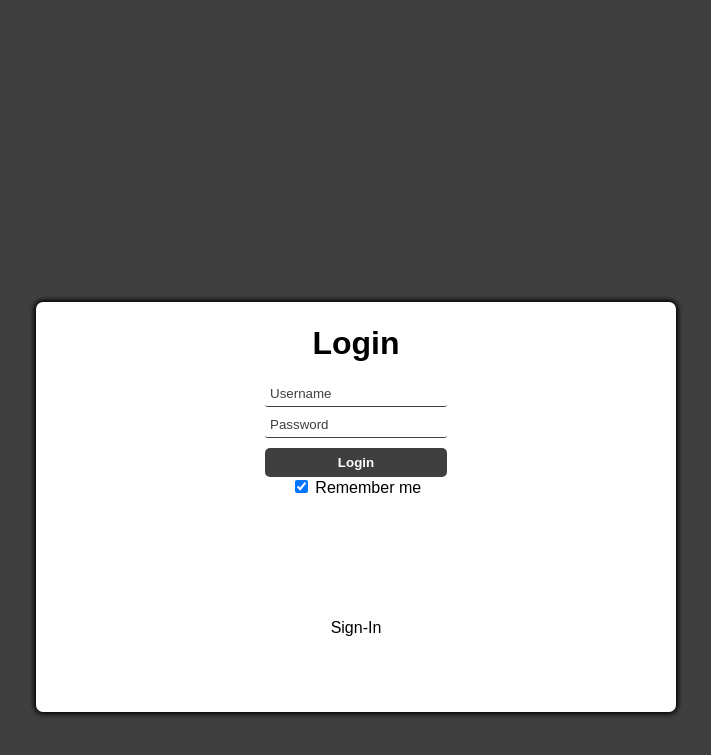
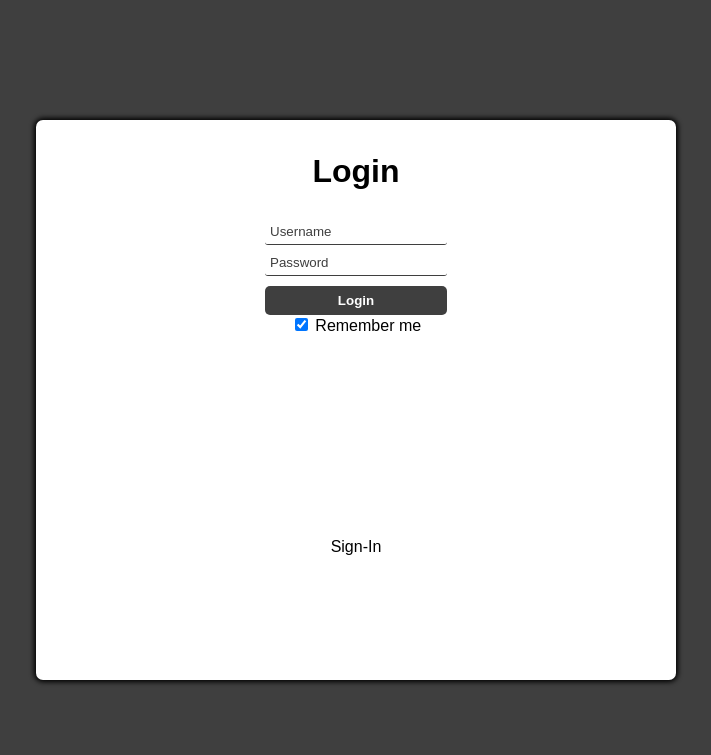
Before and after one commit to sbharg/cs490-project, a Flask app: page / in a window 1280 px wide. Shown: the top 755 px of the page, without its empty margins (284-995 px from the left). Run offline with Flask 2, Linux system fonts and the light colour scheme.

Commit message:
window size fix

```diff
--- a/app/static/login-page.css
+++ b/app/static/login-page.css
@@ -55,11 +55,6 @@ body {
 	outline: none;
 }
 
-#lf-signin {
-        align-self: flex-end;
-        padding: 2px;
-}
-
 a:hover {
   cursor:pointer;
 }
--- a/app/templates/index.html
+++ b/app/templates/index.html
@@ -9,8 +9,6 @@
 </head>
 
 <body>
-  <main id="sub-holder">
-  </main>
 
   <main id="main-holder">
     <h1 id="login-header">Login</h1>
```
